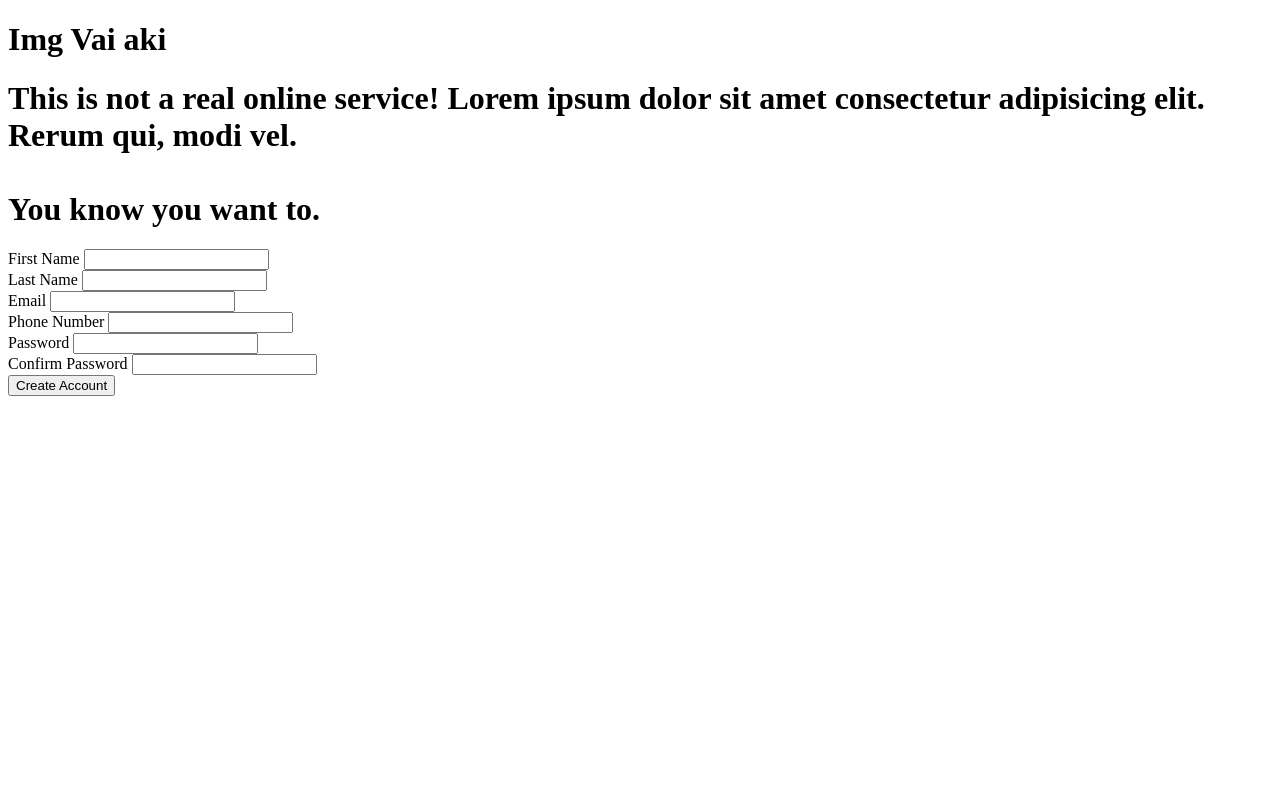
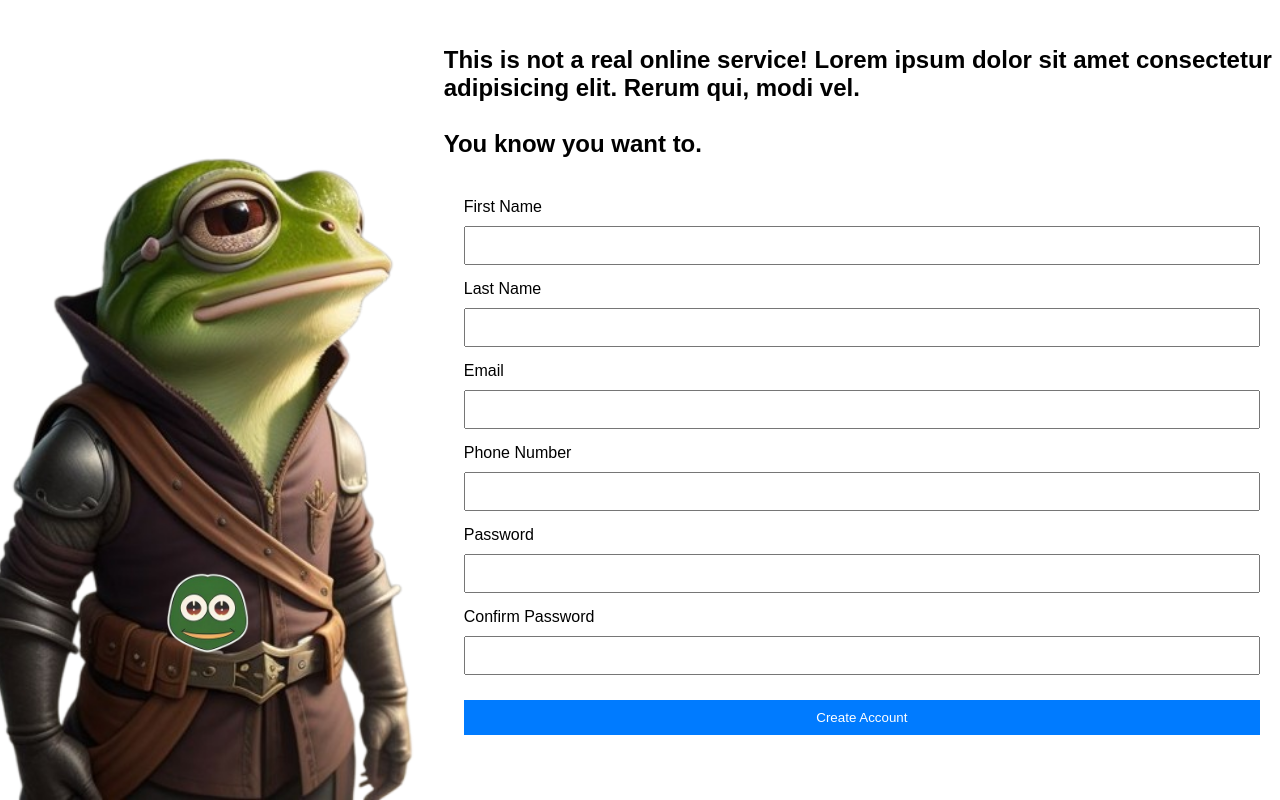
Before and after one commit to ThiagoMDuarte/sign-up-form-TOP, a plain HTML site: page form.html in a window 1280 px wide. Drawn offline with Linux system fonts and the light colour scheme.

Commit message:
Add basic css

```diff
--- a/form.html
+++ b/form.html
@@ -4,10 +4,13 @@
     <meta charset="UTF-8">
     <meta name="viewport" content="width=device-width, initial-scale=1.0">
     <title>Sign-up Form</title>
+    <link rel="stylesheet" href="style.css">
 </head>
 <body>
+    <div class="container">
         <div class="img-container">
-        <h1>Img Vai aki</h1>
+            <img class="logo" src="/images/logo.png" alt="">
+            <img id="background-img" src="/images/background-portrait.png" alt="">
         </div>
 
         <div class="data-container">
@@ -65,5 +68,6 @@
                 </div>
             </div>
         </div>
+    </div>
 </body>
 </html>
--- /dev/null
+++ b/style.css
@@ -0,0 +1,86 @@
+* {
+    margin: 0;
+    padding: 0;
+    box-sizing: border-box;
+}
+
+html, body {
+    height: 100%;
+    overflow: hidden; /* Remove as barras de rolagem */
+}
+
+body {
+    display: flex;
+    justify-content: center;
+    align-items: center;
+    font-family: Arial, sans-serif;
+    height: 100vh;
+    width: 100vw;
+}
+
+.container {
+    display: flex;
+    width: 100vw; /* Ocupa toda a largura da viewport */
+    height: 100vh; /* Ocupa toda a altura da viewport */
+    gap: 2vw; /* Espaço flexível entre img-container e data-container */
+}
+
+.img-container {
+    position: relative;
+    flex: 1;
+    max-width: 33.33vw; /* Limita a largura a 1/3 da tela */
+    height: 100%; /* Ocupa toda a altura */
+}
+
+#background-img {
+    width: 100%;
+    height: 100%;
+    object-fit: cover; /* Ajusta a imagem para cobrir o container sem distorcer */
+}
+
+.logo {
+    position: absolute;
+    top: 70%; /* 30% do topo */
+    left: 50%;
+    transform: translateX(-50%);
+    max-width: 30%; /* Ajusta o tamanho do logo para ser responsivo */
+    height: auto;
+}
+
+.data-container {
+    flex: 2;
+    max-width: 66.67vw; /* Limita a largura a 2/3 da tela */
+    height: 100%;
+    display: flex;
+    flex-direction: column;
+    justify-content: center;
+}
+
+.form-container {
+    display: flex;
+    flex-direction: column;
+    gap: 15px;
+    padding: 20px;
+}
+
+input, button {
+    padding: 10px;
+    width: 100%;
+    margin-top: 10px;
+}
+
+button {
+    background-color: #007BFF;
+    color: white;
+    border: none;
+    cursor: pointer;
+}
+
+button:hover {
+    background-color: #0056b3;
+}
+
+h1 {
+    font-size: 3vh;
+    margin-bottom: 20px;
+}
```
Also changed, not shown: images/back_photo.jpeg (deleted), images/background-portrait.png (added), images/background.png (added), images/beautiful_flat-style_logo_desi (1).jpeg (deleted), images/beautiful_flat-style_logo_desi.jpeg (deleted), images/logo.png (added). Lines whose indentation alone changed are shown as unchanged.
